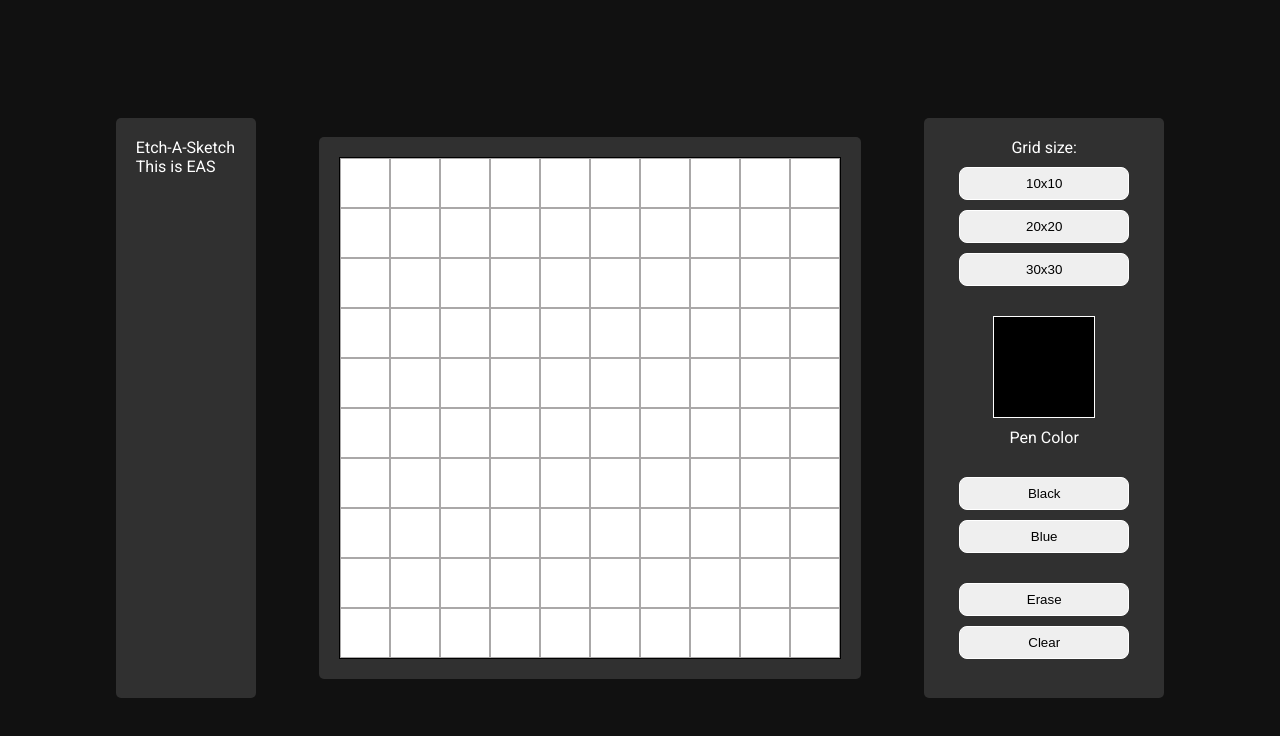
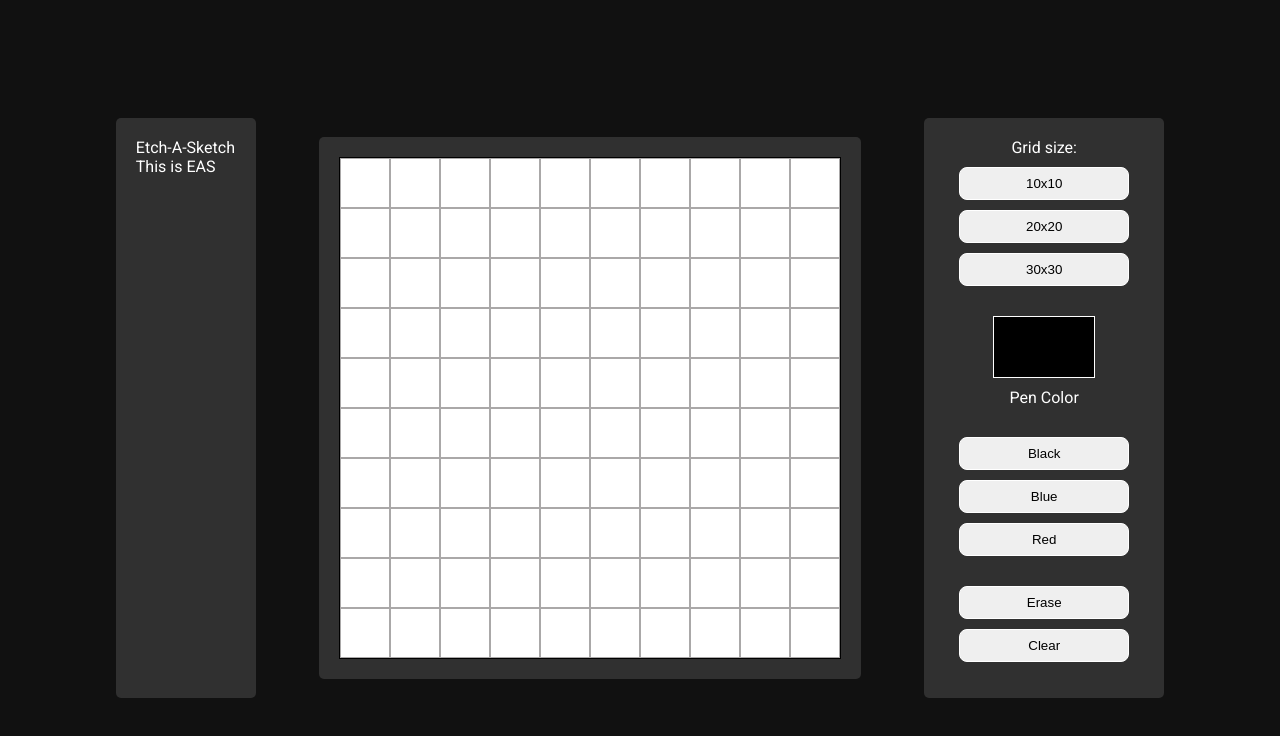
Before and after one commit to kurtislam0325/TOP_Etch-A-Sketch, a plain HTML site: page index.html in a window 1280 px wide. Drawn offline with Linux system fonts and the light colour scheme.

Commit message:
add red color button

```diff
--- a/index.html
+++ b/index.html
@@ -30,6 +30,7 @@
             <div style = "margin-bottom: 20px"> Pen Color</div>
             <button class = "changeColor" id = "black">Black</button>
             <button class = "changeColor" id = "blue">Blue</button>
+            <button class = "changeColor" id = "red">Red</button>
         </div>
         <div>
             <button class = "eraseColor">Erase</button>
--- a/style.css
+++ b/style.css
@@ -101,7 +101,7 @@ button {
 }
 
 .penColor {
-    height: 100px;
+    height: 60px;
     width: 100px;
     border: 1px solid white;
 }
```
